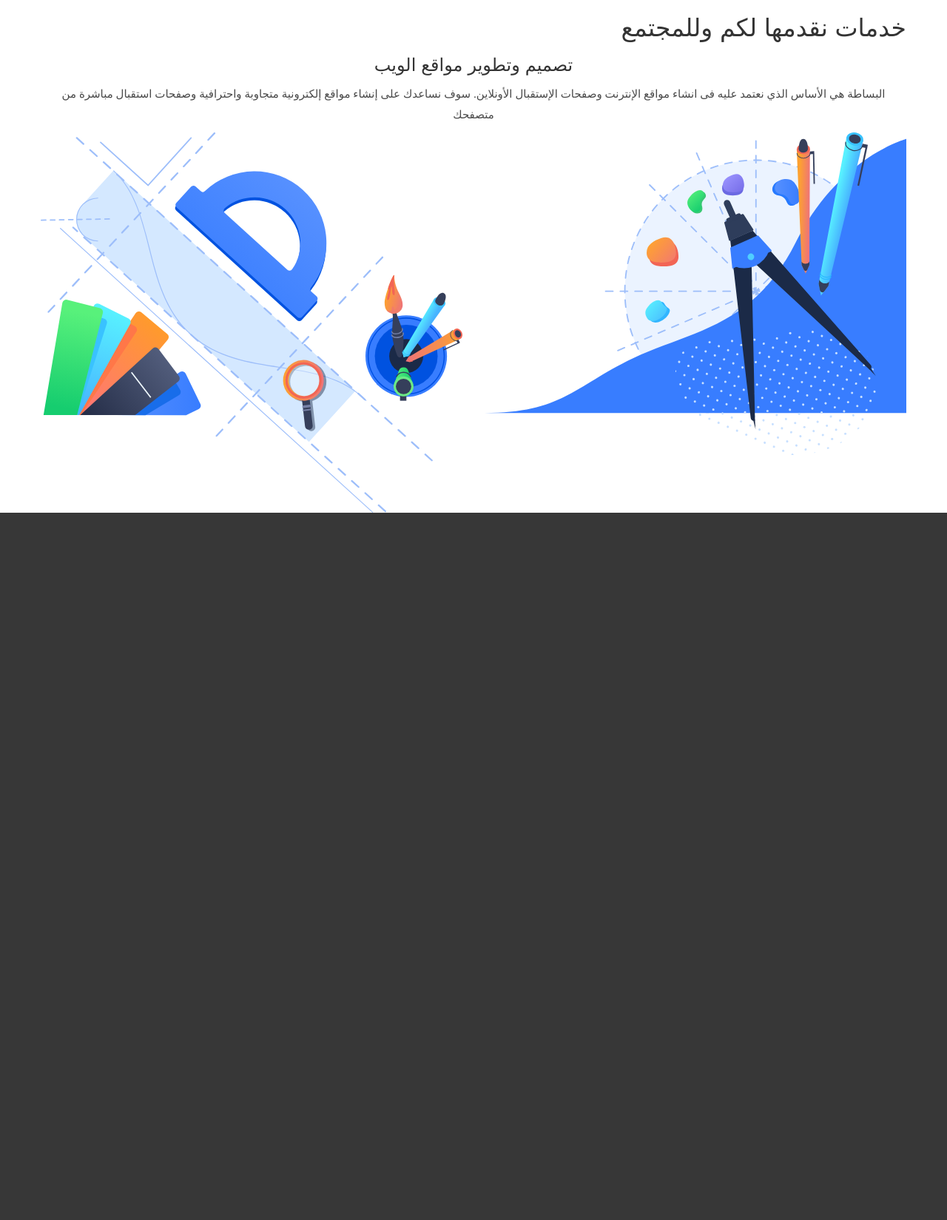
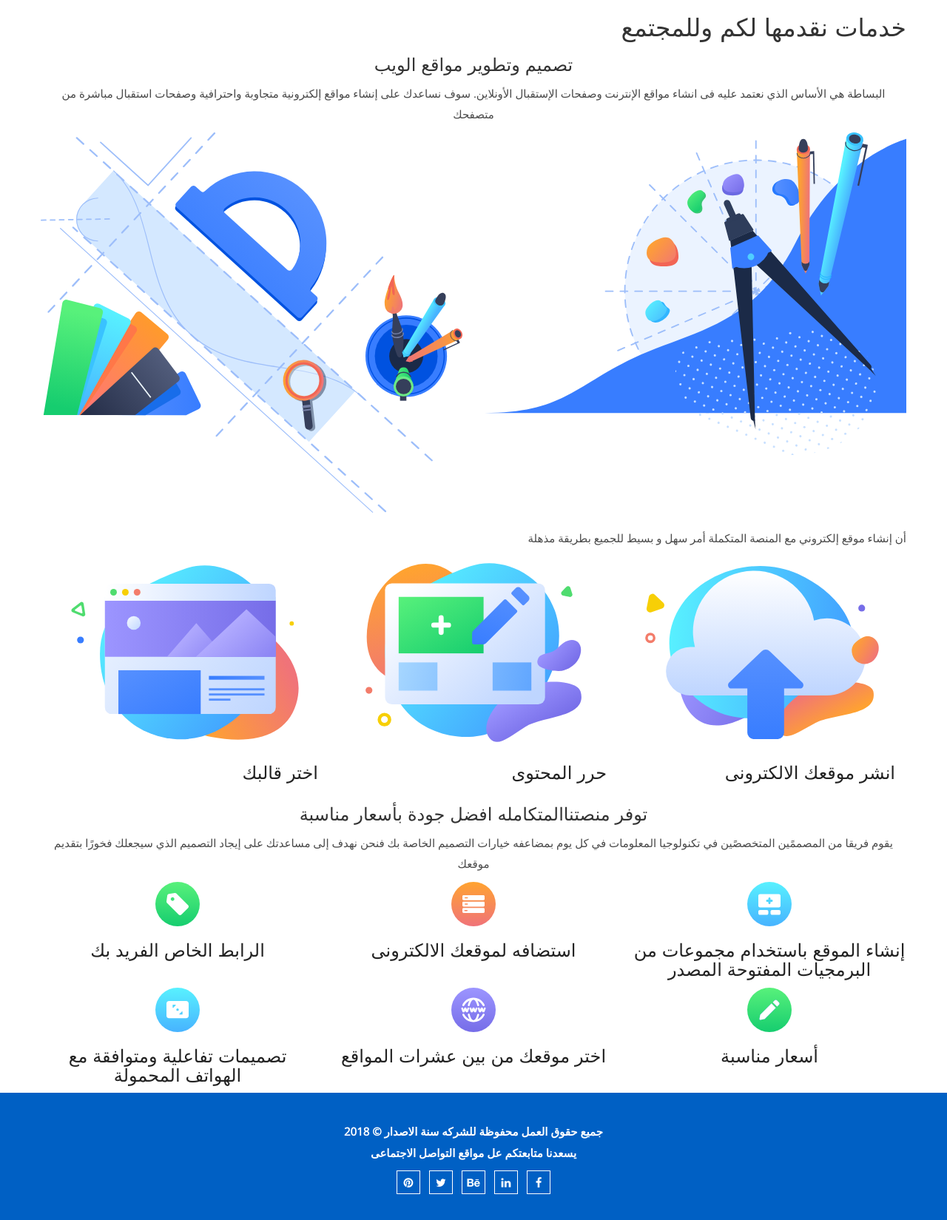
Before and after one commit to InegralPlatform/InegralPlatform, a PHP site: page /ar/webDesign.php in a window 1280 px wide. Shown: the part 701-2350 px from the top of the page at 74% size. Before the commit the page ends 1394 px from the top, so only its background shows below. Run offline with PHP 8.4, Linux system fonts and the light colour scheme.

Commit message:
update-v.01

```diff
--- a/ar/index_rtl.php
+++ b/ar/index_rtl.php
@@ -1,7 +1,5 @@
 
 <?php include('header_rtl.php'); ?>
-
-
 
 
 	<!-- Start Navbar Section -->
--- a/ar/webDesign.php
+++ b/ar/webDesign.php
@@ -8,6 +8,7 @@
 	</div>
 
 	<div class="container">
+	<!-- section-1 -->
 	 <div class="row">
 	 <h1>خدمات  نقدمها لكم وللمجتمع</h1>
 	   <div class="col text-center">
@@ -19,4 +20,60 @@
 </div>
 	  </div>
 	 </div>
+         <!-- section-2 -->
+	 <div class="row">
+	 <h3></h3>
+	 <p>أن إنشاء موقع إلكتروني مع المنصة المتكملة أمر سهل و بسيط للجميع بطريقة مذهلة</p>
+	  <div class="col-xs-4">
+	    <img src="../svgIcons/template.svg">
+		<h5>اختر قالبك</h5>
+	  </div>
+	  <div class="col-xs-4">
+	    <img src="../svgIcons/edit-content.svg">
+		<h5>حرر المحتوى</h5>
+	  </div>
+	  <div class="col-xs-4">
+	    <img src="../svgIcons/publish.svg">
+		<h5>انشر موقعك الالكترونى</h5>
+	  </div>
+	 </div>
+   <!-- section-3 -->
+    <div class="row text-center">
+         <h3>توفر منصتناالمتكامله افضل جودة بأسعار مناسبة</h3>
+		 <p> يقوم فريقا من المصممًين المتخصصًين في تكنولوجيا المعلومات في كل يوم بمضاعفه خيارات التصميم الخاصة بك فنحن نهدف إلى مساعدتك على إيجاد التصميم الذي سيجعلك فخورًا بتقديم موقعك</p>
+		 <div class="row">
+		  <div class="col-xs-4">
+	    <img src="../svgIcons/free-publish.svg">
+		<h5>الرابط الخاص الفريد بك</h5>
+	  </div>
+	  <div class="col-xs-4">
+	    <img src="../svgIcons/hosting.svg">
+		<h5>استضافه  لموقعك الالكترونى</h5>
+	  </div>
+	  <div class="col-xs-4">
+	    <img src="../svgIcons/blocks.svg">
+		<h5>إنشاء الموقع باستخدام مجموعات من البرمجيات المفتوحة المصدر
+</h5>
+	  </div>
+      </div>
+	  <div class="row">
+		  <div class="col-xs-4">
+	    <img src="../svgIcons/responsive.svg">
+		<h5>تصميمات تفاعلية ومتوافقة مع الهواتف المحمولة
+       </h5>
+	  </div>
+	  <div class="col-xs-4">
+	    <img src="../svgIcons/dozen-websites.svg">
+		<h5>اختر موقعك من بين عشرات المواقع</h5>
+	  </div>
+	  <div class="col-xs-4">
+	    <img src="../svgIcons/edit-icon.svg">
+	  <h5>أسعار مناسبة</h5>
+	  </div>
+      </div>
 	</div>
+</div>
+		<!--Start Footer section-->
+		<?php include('footer_section_rtl.php');?>
+	<!-- End Footer Section -->
+<?php include('footer_rtl.php');?>
```
Also changed, not shown: svgIcons/blocks.svg (added), svgIcons/dozen-websites.svg (added), svgIcons/edit-content.svg (added), svgIcons/edit-icon.svg (added), svgIcons/free-publish.svg (added), svgIcons/hosting.svg (added), svgIcons/publish.svg (added), svgIcons/responsive.svg (added), svgIcons/template.svg (added).
